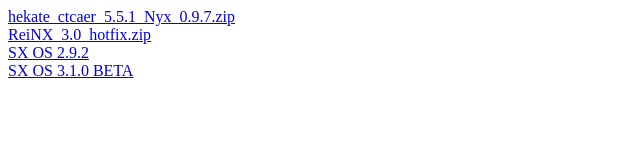
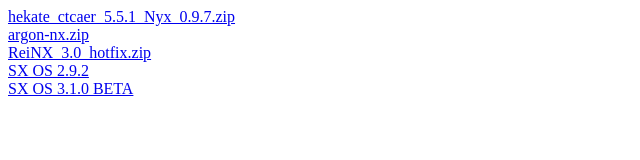
Before and after one commit to HamletDuFromage/HamletDuFromage.github.io, a plain HTML site: page switch-cfw/cfw.html in a window 1280 px wide. Shown: the whole page, without its empty margins (0-640 px from the left). Drawn offline with Linux system fonts and the light colour scheme.

Commit message:
Automated : updated switch files

```diff
--- a/switch-cfw/cfw.html
+++ b/switch-cfw/cfw.html
@@ -1 +1 @@
-<!DOCTYPE html><html><body><a href=https://github.com/CTCaer/hekate/releases/download/v5.5.1/hekate_ctcaer_5.5.1_Nyx_0.9.7.zip>hekate_ctcaer_5.5.1_Nyx_0.9.7.zip</a><br><a href=https://github.com/Reisyukaku/ReiNX/releases/download/v3.0/ReiNX_3.0_hotfix.zip>ReiNX_3.0_hotfix.zip</a><br><a href=https://sx.xecuter.com/download/SXOS_v2.9.2.zip>SX OS 2.9.2</a><br><a href=https://sx.xecuter.com/download/SXOS_beta_v3.1.0.zip>SX OS 3.1.0 BETA</a><br></body></html>
+<!DOCTYPE html><html><body><a href=https://github.com/CTCaer/hekate/releases/download/v5.5.1/hekate_ctcaer_5.5.1_Nyx_0.9.7.zip>hekate_ctcaer_5.5.1_Nyx_0.9.7.zip</a><br><a href=https://github.com/Guillem96/argon-nx/releases/download/1.1-alpha/argon-nx.zip>argon-nx.zip</a><br><a href=https://github.com/Reisyukaku/ReiNX/releases/download/v3.0/ReiNX_3.0_hotfix.zip>ReiNX_3.0_hotfix.zip</a><br><a href=https://sx.xecuter.com/download/SXOS_v2.9.2.zip>SX OS 2.9.2</a><br><a href=https://sx.xecuter.com/download/SXOS_beta_v3.1.0.zip>SX OS 3.1.0 BETA</a><br></body></html>
```
